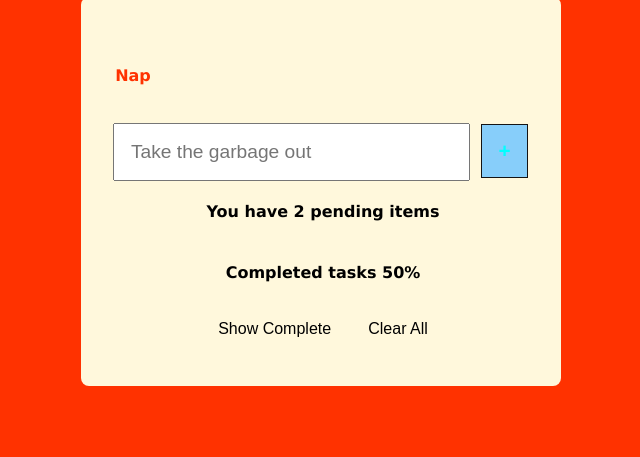
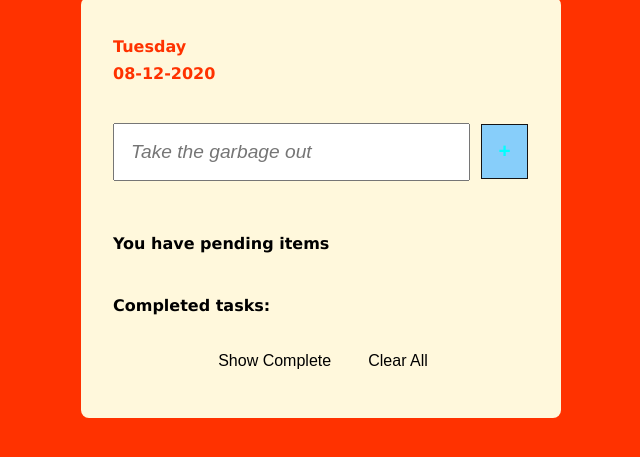
Before and after one commit to takib77/todo, a plain HTML site: page index.html in a window 1280 px wide. Shown: the part 105-562 px from the top of the page, without its empty margins (319-959 px from the left). Drawn offline with Linux system fonts and the light colour scheme.

Commit message:
Time and add data ready

```diff
--- a/index.html
+++ b/index.html
@@ -9,13 +9,16 @@
 <body>
     <h1 class="title">Daily To-Do list manager</h1>
     <div class="container">
-        <h4 class="today">Nap</h4>
+        <div class="datediv">
+            <h4 class="date today"></h4>
+            <h4 class="date todaydate"></h4>
+        </div>
         <div class="inputdiv">
             <input class="inputfield" type="text" placeholder="Take the garbage out">
             <button class="btn__plus">&#43</button>
         </div>
-        <h4 class="pending">You have 2 pending items</h4>
-        <h4 class="completed">Completed tasks 50%</h4>
+        <h4 class="pending">You have <span class="pendingNumber"></span> pending items</h4>
+        <h4 class="completed">Completed tasks: <span class="completedPercent"></span></h4>
         <div class="bottomdiv">
             <button class="btn--bottom btn__showhide">Show Complete</button>
             <button class="btn--bottom btn__clear">Clear All</button>
--- a/main.css
+++ b/main.css
@@ -11,7 +11,6 @@ body {
 }
 
 .container {
-    align-items: center;
     background-color: rgb(255, 248, 220);
     border-radius: .5rem;
     display: flex;
@@ -30,23 +29,28 @@ body {
     text-align: center;
 }
 
-.today {
+.date {
     color: rgb(255, 50, 0);
-    padding: 1rem;
-    position: relative;
-    right: 190px;
+    margin: .5rem 0;
 }
 
 .inputdiv {
+    margin: auto;
     min-width: 420px;
+    padding: 2rem 0;
 }
 
 .inputfield {
     font-size: 1.2rem;
+    font-style: italic;
     line-height: 1.2rem;
     margin-right: .4rem;
     padding: 1rem;
     width: 85%;
+}
+
+.bottomdiv {
+    margin: auto;
 }
 
 .btn__plus {
@@ -74,7 +78,7 @@ body {
 }
 
 .btn__showhide:hover {
-    background-color: rgb(0, 172, 0);
+    background-color: rgb(0, 230, 0);
     border-radius: .5rem;
     color: rgb(250, 250, 250);
     cursor: pointer;
--- a/main.js
+++ b/main.js
@@ -1 +1,60 @@
 'use strict';
+
+
+// Dátum
+
+let time;
+const date = new Date();
+const today = () => {
+    const seconds = date.getSeconds();
+    const minutes = date.getMinutes();
+    const hours = date.getHours();
+    const weekdays = ['Sunday', 'Monday', 'Tuesday', 'Wednesday', 'Thursday', 'Friday', 'Saturday'];
+    const weekday = weekdays[date.getDay()];
+    const day = zero(date.getDate());
+    const month = zero(date.getMonth() + 1);
+    const year = date.getFullYear();
+    time = [`${hours}:${minutes}:${seconds}`, `${weekday}`, `${day}-${month}-${year}`];
+    return time;
+};
+
+const zero = (number) => {
+    return number < 10 ? `0${number}` : number;
+}
+
+const todayText = () => {
+    const line1 = `${time[1]}`
+    const line2 = `${time[2]}`
+    document.querySelector('.today').textContent = line1;
+    document.querySelector('.todaydate').textContent = line2;
+};
+
+today();
+todayText();
+
+
+// Input mező
+
+const data = [];
+const addClick = (event) => {
+    let input = document.querySelector('.inputfield').value;
+    input = input.trim();
+    if (input.length === 0) {
+        return alert('Írj be valamit a mezőbe a gomb megnyomása előtt!');
+    }
+    data.push(input)
+    document.querySelector('.inputfield').value = '';
+    pendingCounter(data);
+}
+
+const plusClick = () => {
+    const plusButton = document.querySelector('.btn__plus');
+    plusButton.addEventListener('click', addClick);
+}
+
+plusClick();
+
+const pendingCounter = (arr) => {
+    let number = document.querySelector('.pendingNumber');
+    number.textContent = arr.length;
+}
```
